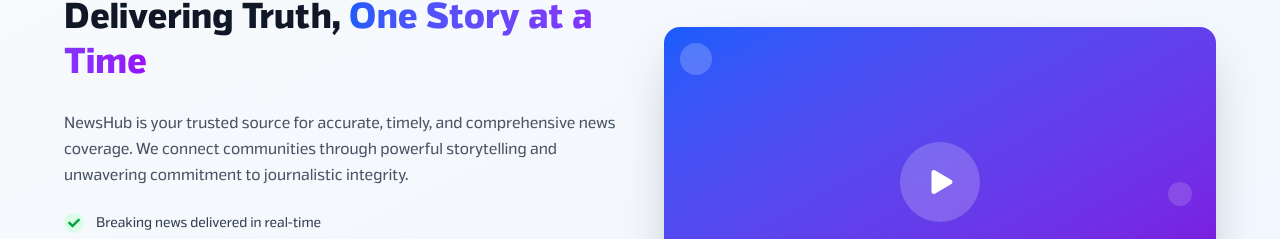
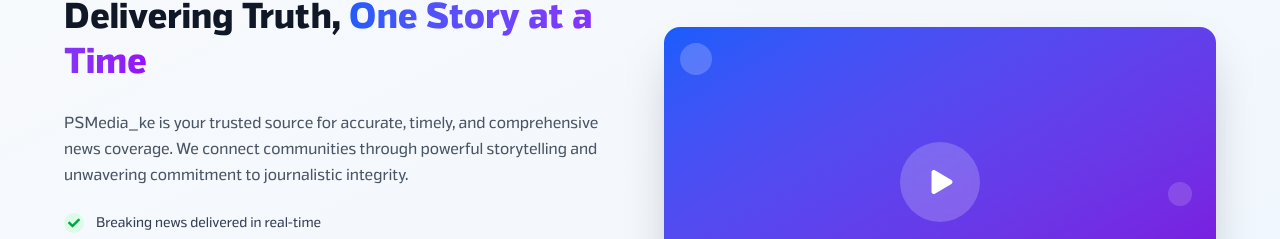
Before and after one commit to psmediake/psmediake, a Next.js app: page /about-us in a window 1280 px wide. Shown: the part 167-406 px from the top of the page. Built offline with nearby package versions, Linux system fonts and the light colour scheme; no server answers.

Commit message:
Added psmedia to image domains

```diff
--- a/next.config.mjs
+++ b/next.config.mjs
@@ -10,7 +10,7 @@ const nextConfig = {
       'cdn.payloadcms.com',
       'cdn.payloadcms.com',
       'psmedia.co.ke',
-      'psmediake-production.up.railway.app',
+      'psmediake.vercel.app',
     ],
   },
 }
--- a/src/app/(frontend)/[categorySlug]/[slug]/page.tsx
+++ b/src/app/(frontend)/[categorySlug]/[slug]/page.tsx
@@ -268,7 +268,8 @@ export default async function PublicationPage({ params }: { params: Promise<{ sl
                         : '/bg.jpg'
                     }
                     alt={post.title}
-                    fill
+                    width={800}
+                    height={600}
                     className="object-cover"
                     loading="lazy"
                   />
--- a/src/collections/Users.ts
+++ b/src/collections/Users.ts
@@ -4,7 +4,7 @@ export const Users: CollectionConfig = {
   slug: 'users',
   auth: true,
   admin: {
-    useAsTitle: 'name', // Instead of email
+    useAsTitle: 'name',
   },
   fields: [
     {
--- a/src/components/aboutSection/AboutSection.tsx
+++ b/src/components/aboutSection/AboutSection.tsx
@@ -34,9 +34,9 @@ export default function AboutSection() {
             </h1>
 
             <p className="text-gray-600 text-base leading-relaxed">
-              NewsHub is your trusted source for accurate, timely, and comprehensive news coverage.
-              We connect communities through powerful storytelling and unwavering commitment to
-              journalistic integrity.
+              PSMedia_ke is your trusted source for accurate, timely, and comprehensive news
+              coverage. We connect communities through powerful storytelling and unwavering
+              commitment to journalistic integrity.
             </p>
 
             {/* Features List */}
```
